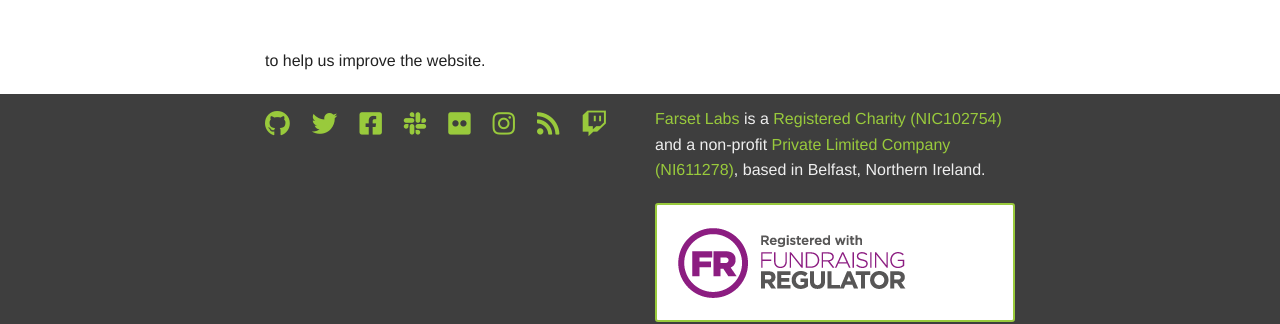
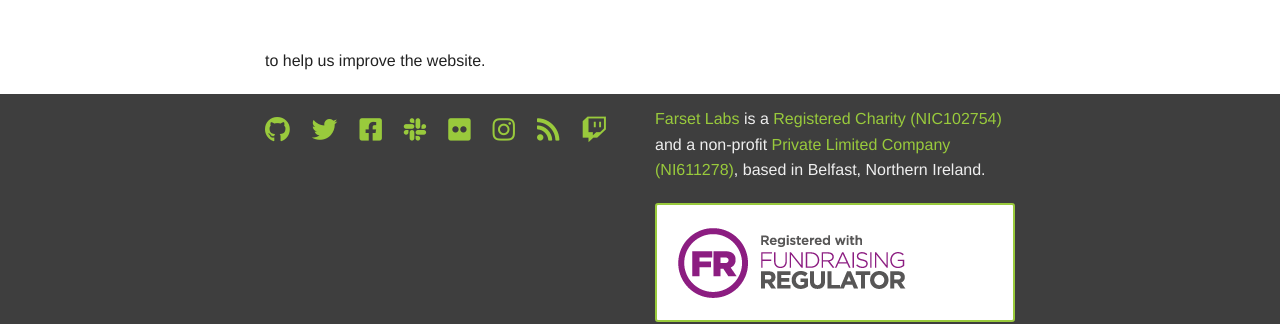
Before and after one commit to FarsetLabs/farsetlabs.github.io, a Jekyll site: the page built from coronavirus.md, in a window 1280 px wide. Shown: the part 3008-3332 px from the top of the page. Built offline with Jekyll 4.4.1, drawn with Linux system fonts in a browser that asks for light colours; nearby versions of some CDN libraries; our own code applies the rules of GitHub Pages for plain Markdown files.

Commit message:
[No Issue] Adjust Social Media Icon Layout

```diff
--- a/assets/css/main.css
+++ b/assets/css/main.css
@@ -180,6 +180,6 @@ a {
 }
 
 #social-media-icons {
-  margin-bottom: 15px !important;
+  line-height: 45px;
   padding-top: 5px !important;
 }
```
